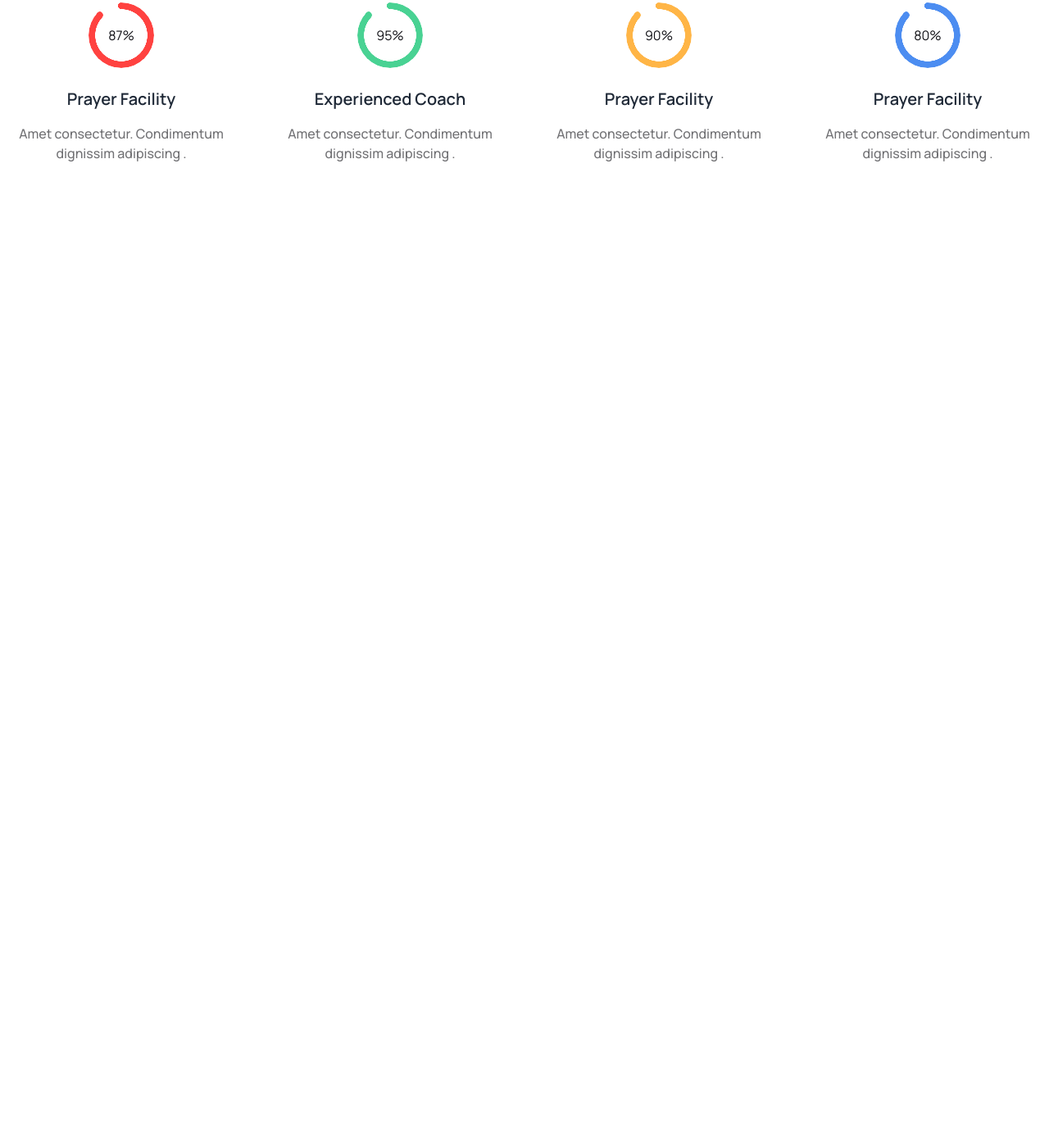
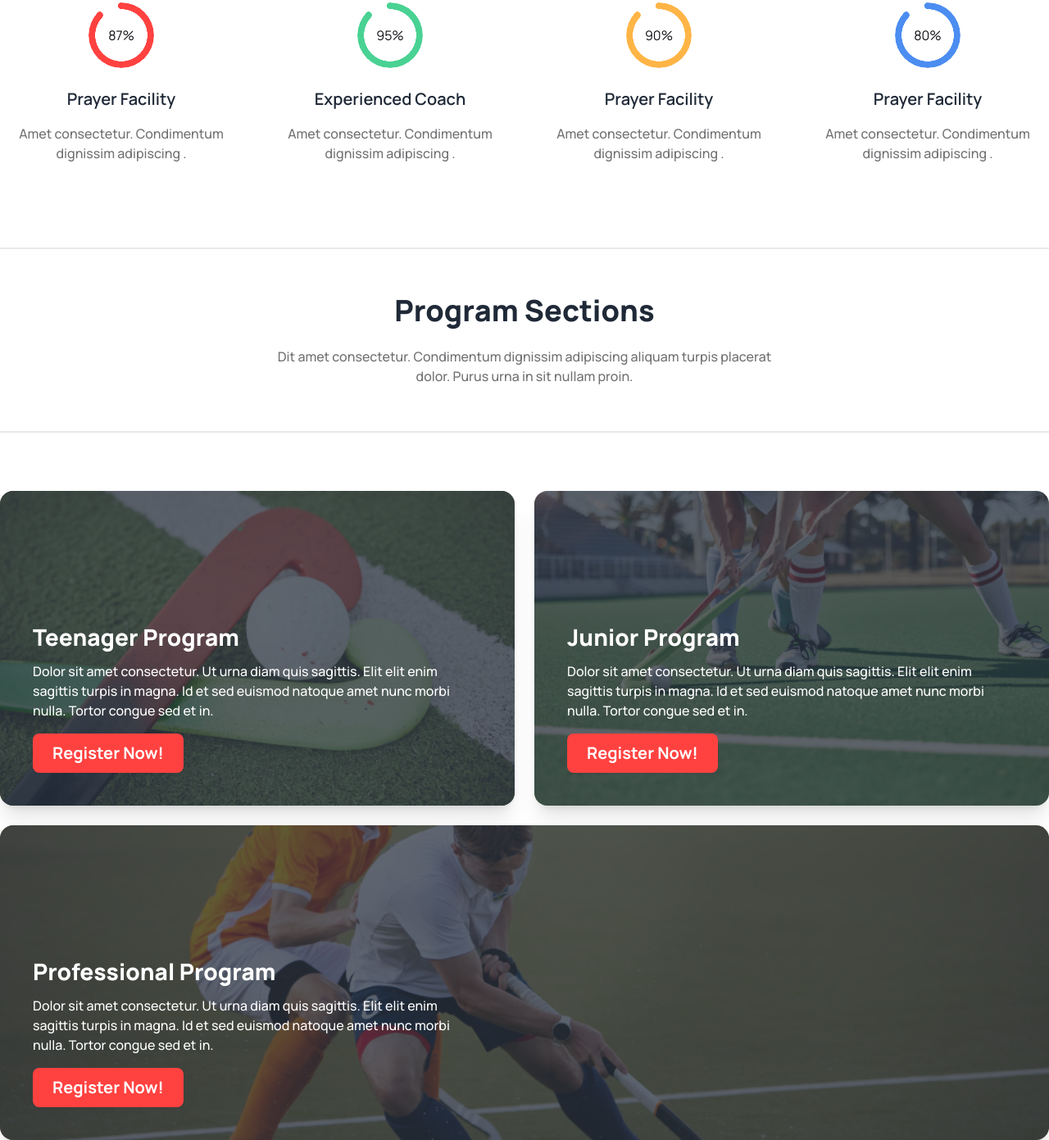
Before and after one commit to rockydey/hockey-assignment, a plain HTML site: page index.html in a window 1280 px wide. Shown: the part 1057-2448 px from the top of the page at 82% size. Before the commit the page ends 1256 px from the top, so only its background shows below. Drawn offline with nearby package versions, Linux system fonts and the light colour scheme.

Commit message:
program section complete

```diff
--- a/index.html
+++ b/index.html
@@ -132,7 +132,7 @@
         <div class="navbar-end space-x-3 md:space-x-5 lg:space-x-6">
           <i class="fa-solid fa-magnifying-glass"></i>
           <a
-            class="btn bg-custom-color1 text-white text-xl font-bold px-6 border-0"
+            class="btn bg-custom-color1 text-white text-xl font-bold px-6 border-0 hover:bg-custom-color1"
             >Get Ticket
           </a>
         </div>
@@ -226,14 +226,18 @@
         <div class="flex flex-col w-full">
           <div class="divider"></div>
           <div class="text-center my-6 md:my-8">
-            <h2 class="text-2xl md:text-4xl font-extrabold">Professional Hockeys Club</h2>
+            <h2 class="text-2xl md:text-4xl font-extrabold">
+              Professional Hockeys Club
+            </h2>
             <p class="text-custom-color3 text-base font-medium mt-6">
               Dit amet consectetur. Condimentum dignissim adipiscing aliquam
-              turpis placerat <span class="block"></span> dolor. Purus urna in sit nullam proin.
+              turpis placerat <span class="block"></span> dolor. Purus urna in
+              sit nullam proin.
             </p>
           </div>
           <div class="divider"></div>
-          <div class="grid grid-cols-1 md:grid-cols-2 lg:grid-cols-4 gap-8 mt-6 md:mt-12">
+          <div
+            class="grid grid-cols-1 md:grid-cols-2 lg:grid-cols-4 gap-8 mt-6 md:mt-12">
             <div class="space-y-6 text-center">
               <div
                 class="radial-progress text-[#FF4240]"
@@ -293,6 +297,95 @@
           </div>
         </div>
       </section>
+      <!-- Program Section -->
+      <section class="my-16 md:my-20">
+        <div class="flex flex-col w-full">
+          <div class="divider"></div>
+          <div class="text-center my-6 md:my-8">
+            <h2 class="text-2xl md:text-4xl font-extrabold">
+              Program Sections
+            </h2>
+            <p class="text-custom-color3 text-base font-medium mt-6">
+              Dit amet consectetur. Condimentum dignissim adipiscing aliquam
+              turpis placerat <span class="block"></span> dolor. Purus urna in
+              sit nullam proin.
+            </p>
+          </div>
+          <div class="divider"></div>
+          <div class="grid grid-cols-1 lg:grid-cols-2 gap-6 mt-6 md:mt-12">
+            <div
+              class="card bg-[rgba(19, 19, 24, 0.50)] shadow-xl image-full h-96">
+              <figure>
+                <img class="w-full" src="/assets/Images/2.png" alt="Shoes" />
+              </figure>
+              <div class="z-10 flex flex-col justify-end p-5 md:p-10 space-y-4">
+                <h2
+                  class="card-title text-white text-xl md:text-[28px] font-extrabold">
+                  Teenager Program
+                </h2>
+                <p class="text-[14px] md:text-base text-white font-medium">
+                  Dolor sit amet consectetur. Ut urna diam quis sagittis. Elit
+                  elit enim sagittis turpis in magna. Id et sed euismod natoque
+                  amet nunc morbi nulla. Tortor congue sed et in.
+                </p>
+                <div class="card-actions justify-start">
+                  <a
+                    class="btn bg-custom-color1 text-white text-xl font-bold px-6 border-0 hover:bg-custom-color1"
+                    >Register Now!
+                  </a>
+                </div>
+              </div>
+            </div>
+            <div
+              class="card bg-[rgba(19, 19, 24, 0.50)] shadow-xl image-full h-96">
+              <figure>
+                <img class="w-full" src="/assets/Images/3.png" alt="Shoes" />
+              </figure>
+              <div class="z-10 flex flex-col justify-end p-5 md:p-10 space-y-4">
+                <h2
+                  class="card-title text-white text-xl md:text-[28px] font-extrabold">
+                  Junior Program
+                </h2>
+                <p class="text-[14px] md:text-base text-white font-medium">
+                  Dolor sit amet consectetur. Ut urna diam quis sagittis. Elit
+                  elit enim sagittis turpis in magna. Id et sed euismod natoque
+                  amet nunc morbi nulla. Tortor congue sed et in.
+                </p>
+                <div class="card-actions justify-start">
+                  <a
+                    class="btn bg-custom-color1 text-white text-xl font-bold px-6 border-0 hover:bg-custom-color1"
+                    >Register Now!
+                  </a>
+                </div>
+              </div>
+            </div>
+            <div
+              class="card bg-[rgba(19, 19, 24, 0.50)] shadow-xl image-full col-span-1 lg:col-span-2 h-96">
+              <figure>
+                <img class="w-full" src="/assets/Images/4.png" alt="Shoes" />
+              </figure>
+              <div class="z-10 flex flex-col justify-end p-5 md:p-10 space-y-4">
+                <h2
+                  class="card-title text-white text-xl md:text-[28px] font-extrabold">
+                  Professional Program
+                </h2>
+                <p
+                  class="text-[14px] md:text-base text-white font-medium w-full md:w-[45%]">
+                  Dolor sit amet consectetur. Ut urna diam quis sagittis. Elit
+                  elit enim sagittis turpis in magna. Id et sed euismod natoque
+                  amet nunc morbi nulla. Tortor congue sed et in.
+                </p>
+                <div class="card-actions justify-start">
+                  <a
+                    class="btn bg-custom-color1 text-white text-xl font-bold px-6 border-0 hover:bg-custom-color1"
+                    >Register Now!
+                  </a>
+                </div>
+              </div>
+            </div>
+          </div>
+        </div>
+      </section>
     </main>
 
     <!-- Footer Section -->
```
